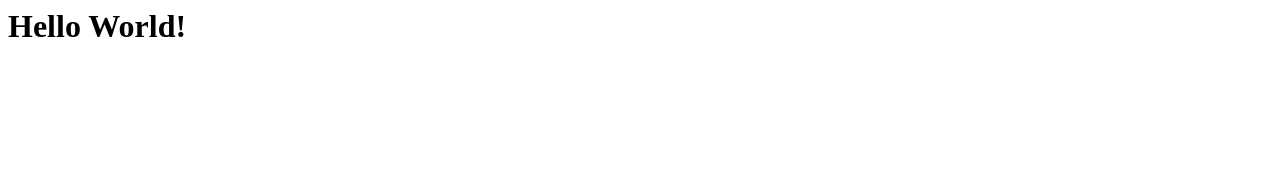
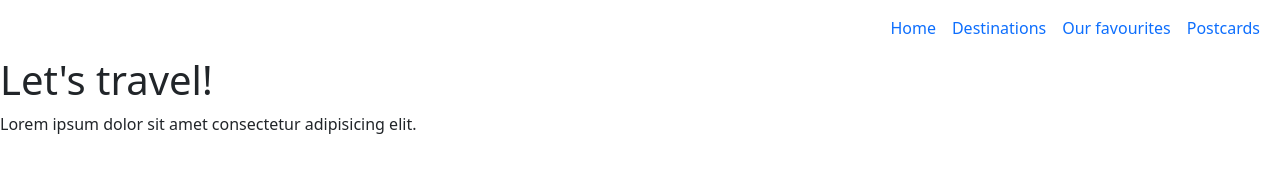
Before and after one commit to n1ght0wl/cfg-web-dev, a plain HTML site: page index.html in a window 1280 px wide. Drawn offline with nearby package versions, Linux system fonts and the light colour scheme.

Commit message:
Add files via upload

```diff
--- a/index.html
+++ b/index.html
@@ -1,15 +1,63 @@
-<!DOCTYPE>
+<!DOCTYPE html>
 <html lang="en">
-  <head>
+
+<head>
     <meta charset="UTF-8">
-    <title>Mini Travel Site</title>
+    <meta http-equiv="X-UA-Compatible" content="IE=edge">
+    <meta name="viewport" content="width=device-width, initial-scale=1.0">
+    <title>Team Gold</title>
 
-    <!-- custom css file -->
-    <link rel="stylesheet" href="css/styles.css">
-    <!-- custom js file -->
-    <script src="js/script.js"></script>
-  </head>
-  <body>
-    <h1>Hello World!</h1>
-  </body>
+    <link href="https://cdn.jsdelivr.net/npm/bootstrap@5.0.0-beta2/dist/css/bootstrap.min.css" rel="stylesheet"
+        integrity="sha384-BmbxuPwQa2lc/FVzBcNJ7UAyJxM6wuqIj61tLrc4wSX0szH/Ev+nYRRuWlolflfl" crossorigin="anonymous">
+
+
+        <link rel="preconnect" href="https://fonts.googleapis.com">
+        <link rel="preconnect" href="https://fonts.gstatic.com" crossorigin>
+        <link href="https://fonts.googleapis.com/css2?family=Montserrat:ital,wght@0,200;0,300;1,400&family=Open+Sans:wght@400;700&family=Raleway:ital,wght@0,100;1,100&display=swap" rel="stylesheet">
+
+
+
+    <link rel="stylesheet" href="css/main.css">
+    <script src="https://kit.fontawesome.com/bd53074625.js" crossorigin="anonymous"></script>
+
+</head>
+
+<body data-bs-spy="scroll" data-bs-target="#navbar">
+
+    <nav id="navbar" class="navbar navbar-expand-lg position-sticky top-0 ">
+        <div class="container-fluid">
+
+            <button class="navbar-toggler" type="button" data-bs-toggle="collapse" data-bs-target="#navbarNavAltMarkup"
+                aria-controls="navbarNavAltMarkup" aria-expanded="false" aria-label="Toggle navigation">
+                <i class="fa-solid fa-bars"></i>
+            </button>
+            <div class="collapse navbar-collapse " id="navbarNavAltMarkup">
+                <div class="navbar-nav ms-auto">
+                    <a class="nav-link active" href="index.html">Home</a>
+                    <a class="nav-link" href="#">Destinations</a>
+                    <a class="nav-link" href="#">Our favourites</a>
+                    <a class="nav-link" href="#">Postcards</a>
+                </div>
+            </div>
+        </div>
+    </nav>
+
+    <header>
+        <div class="hero-img">
+            <div class="hero-text">
+                <h1>Let's travel!</h1>
+                Lorem ipsum dolor sit amet consectetur adipisicing elit. </div>
+
+
+        </div>
+    </header>
+
+
+
+
+    <script src="https://cdn.jsdelivr.net/npm/bootstrap@5.0.0-beta2/dist/js/bootstrap.bundle.min.js"
+        integrity="sha384-b5kHyXgcpbZJO/tY9Ul7kGkf1S0CWuKcCD38l8YkeH8z8QjE0GmW1gYU5S9FOnJ0" crossorigin="anonymous">
+    </script>
+</body>
+
 </html>
```
Also changed, not shown: img/globe-black-small.jpg (added), img/globe-large-black.jpg (added), img/globe-large-green.jpg (added), img/globe-small-green.jpg (added), 1 other file.
